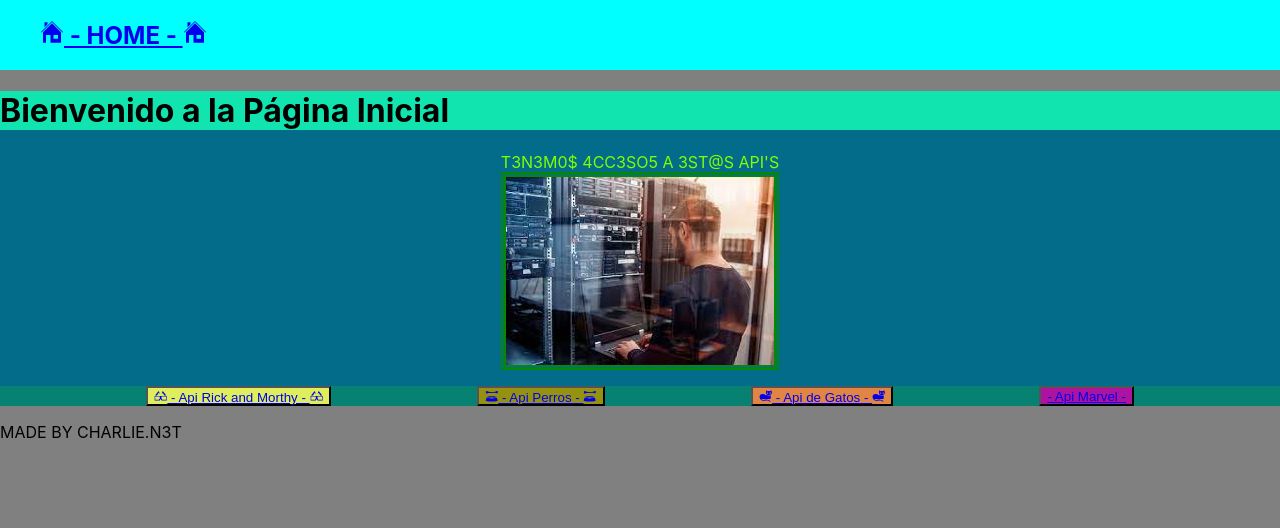
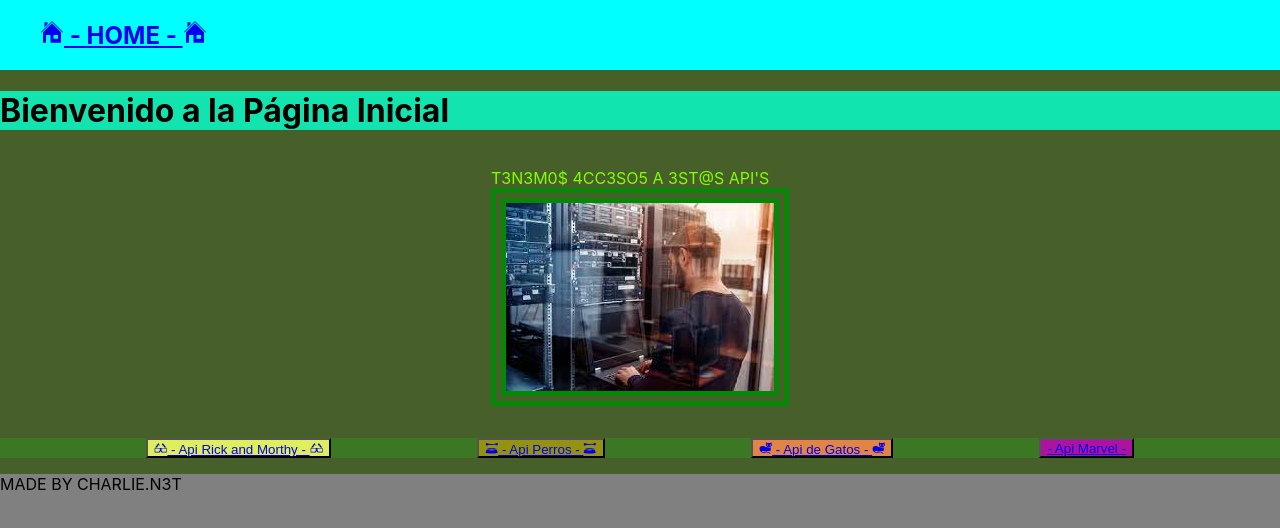
Before and after one commit to charlie1978/n3t-api-list, a React (Create React App) app: page / in a window 1280 px wide. Shown: the top 528 px of the page. Built offline with nearby package versions, Linux system fonts and the light colour scheme.

Commit message:
REordenando la casa

```diff
--- a/src/pages/Home.css
+++ b/src/pages/Home.css
@@ -16,14 +16,14 @@ header {
 
 }
 .ttl-hm {
-    display: grid;
+
     align-items: start;
 }
 .img-home {
 
     border-style: double;
     border-color: rgb(7, 134, 7);
-    border-width: 5px;
+    border-width: 15px;
 
 }
 .col-md {
@@ -32,10 +32,10 @@ header {
 }
 
 .bdy {
-    align-items: center;
+    display: grid;
     align-self: first baseline;
     grid-auto-flow: dense;
-    background: rgb(4, 108, 139);
+    background: rgba(48, 83, 7, 0.712);
     border-width: 5px;
     border-color: blueviolet;
 
```
